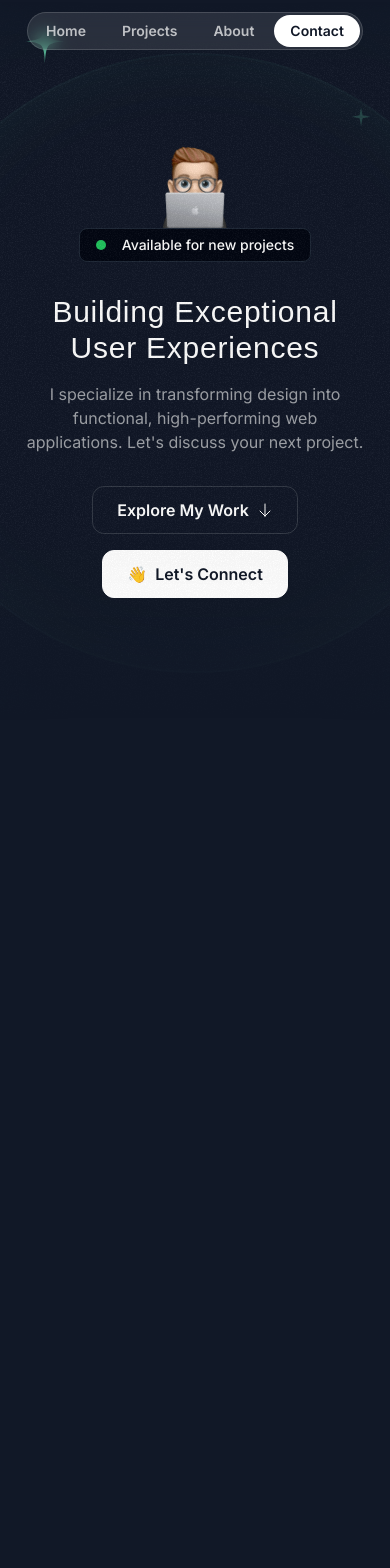
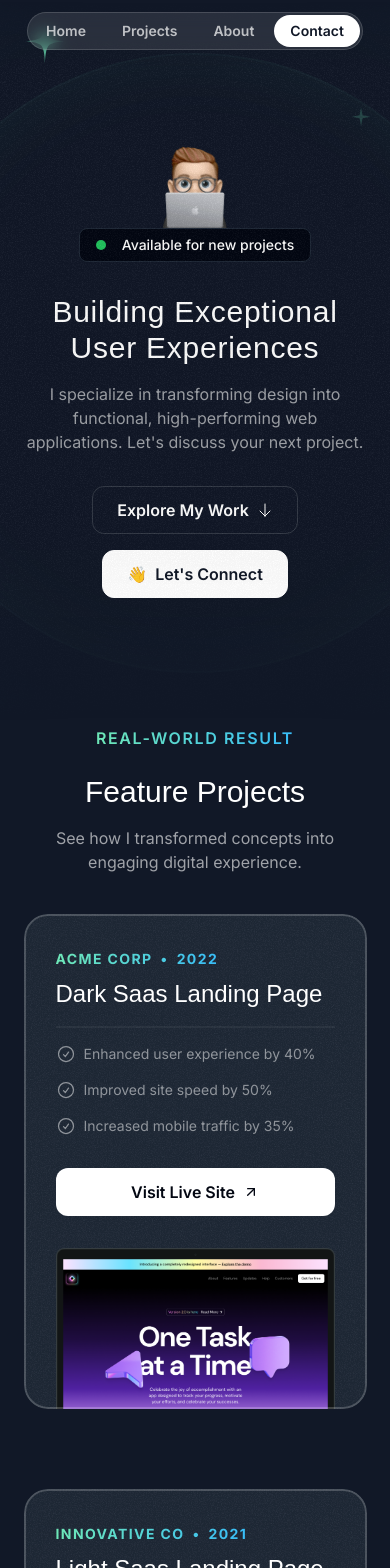
Before and after one commit to hamdan266/React-portfolio, a Next.js app: page / in a window 390 px wide. Shown: the top 1568 px of the page. Before the commit the page ends 973 px from the top, so only its background shows below. Built offline with nearby package versions, Linux system fonts and the light colour scheme; a web font is replaced by a local one.

Commit message:
create feature projects  section

```diff
--- a/src/app/globals.css
+++ b/src/app/globals.css
@@ -12,3 +12,9 @@
         @apply absolute inset-0 border-2 top-1/2 left-1/2 -translate-x-1/2 -translate-y-1/2 rounded-full border-emerald-300/5 shadow-[0_0_80px_inset] shadow-emerald-300/5;
     }
 }
+
+@layer utilities {
+    .container {
+        @apply lg:max-w-5xl;
+    }
+}
--- a/src/app/page.tsx
+++ b/src/app/page.tsx
@@ -1,11 +1,13 @@
 import { Header } from "@/sections/Header";
 import { HeroSection } from "@/sections/Hero";
+import { ProjectsSection } from "@/sections/Projects";
 
 export default function Home() {
   return (
     <div>
       <Header />
       <HeroSection />
+      <ProjectsSection />
     </div>
   );
 }
--- a/src/sections/Projects.tsx
+++ b/src/sections/Projects.tsx
@@ -1,6 +1,11 @@
+/* eslint-disable react/jsx-key */
 import darkSaasLandingPage from "@/assets/images/dark-saas-landing-page.png";
 import lightSaasLandingPage from "@/assets/images/light-saas-landing-page.png";
 import aiStartupLandingPage from "@/assets/images/ai-startup-landing-page.png";
+import Image from 'next/image';
+import CheckCircleIcon from '@/assets/icons/check-circle.svg';
+import ArrowUpRightIcon from '@/assets/icons/arrow-up-right.svg';
+import grainImage from '@/assets/images/grain.jpg';
 
 const portfolioProjects = [
   {
@@ -42,5 +47,61 @@
 ];
 
 export const ProjectsSection = () => {
-  return <div>Projects Section</div>;
+  return (
+    <section className="pb-16 lg:py-24">
+      <div className="container">
+        <div className="flex justify-center">
+          <p className="uppercase font-semibold tracking-widest bg-gradient-to-r from-emerald-300 to-sky-400 text-center bg-clip-text text-transparent">
+            Real-world Result
+          </p>
+        </div>
+        <h2 className="font-serif text-3xl md:text-5xl text-center mt-6">
+          Feature Projects
+        </h2>
+        <p className="text-center md:text-lg lg:text-xl text-white/60 mt-4 max-w-md mx-auto">
+          See how I transformed concepts into engaging digital experience.
+        </p>
+        <div className="mt-10 md:mt-20 flex flex-col gap-20">
+          {portfolioProjects.map((project) => (
+            <div key={project.title}
+              className="bg-gray-800 rounded-3xl relative z-0 overflow-hidden after:z-10 after:content-[''] after:absolute after:inset-0 after:outline-2 after:outline after:-outline-offset-2 after:rounded-3xl after:outline-white/20 px-8 pt-8 md:pt-12 md:px-10 lg:pt-16 lg:px-20 after:pointer-events-none">
+              <div
+                className="absolute inset-0 -z-10 opacity-5"
+                style={{
+                  backgroundImage: `url(${grainImage.src})`,
+                }}></div>
+              <div className="lg:grid lg:grid-cols-2 lg:gap-16">
+                <div className="lg:pb-16">
+                  <div className="bg-gradient-to-r from-emerald-300 to-sky-400 inline-flex gap-2 font-bold uppercase tracking-widest text-sm text-transparent bg-clip-text">
+                    <span>{project.company}</span>
+                    <span>&bull;</span>
+                    <span>{project.year}</span>
+                  </div>
+                  <h3 className="font-serif text-2xl mt-2 md:mt-5 md:text-4xl">{project.title}</h3>
+                  <hr className="border-t-2 border-white/5 mt-4 md:mt-5" />
+                  <ul className="flex flex-col gap-4 mt-4 md:mt-5">
+                    {project.results.map((result) => (
+                      <li className="flex gap-2 text-sm md:text-base text-white/50">
+                        <CheckCircleIcon className="size-5 md:size-6" />
+                        <span>{result.title}</span>
+                      </li>
+                    ))}
+                  </ul>
+                  <a href={project.link}>
+                    <button className="bg-white text-gray-950 h-12 w-full md:w-auto px-6 rounded-xl font-semibold inline-flex items-center justify-center gap-2 mt-8">
+                      <span>Visit Live Site</span>
+                      <ArrowUpRightIcon className="size-4" />
+                    </button>
+                  </a>
+                </div>
+                <div className="relative">
+                  <Image src={project.image} alt={project.title} className="mt-8 -mb-4 md:-mb-0 lg:mt-0 lg:absolute lg:h-full lg:w-auto lg:max-w-none" />
+                </div>
+              </div>
+            </div>
+          ))}
+        </div>
+      </div>
+    </section>
+  );
 };
```
